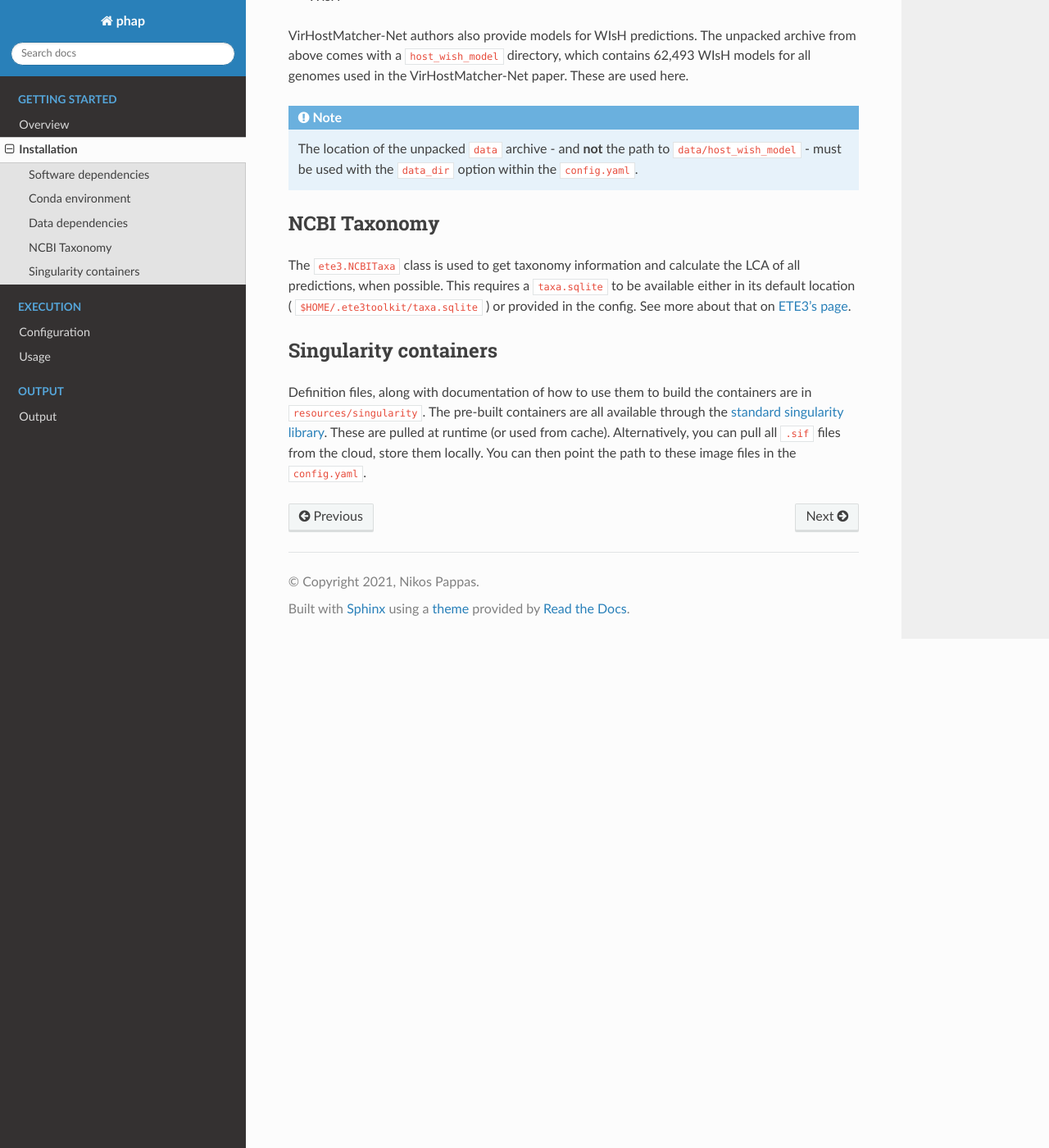
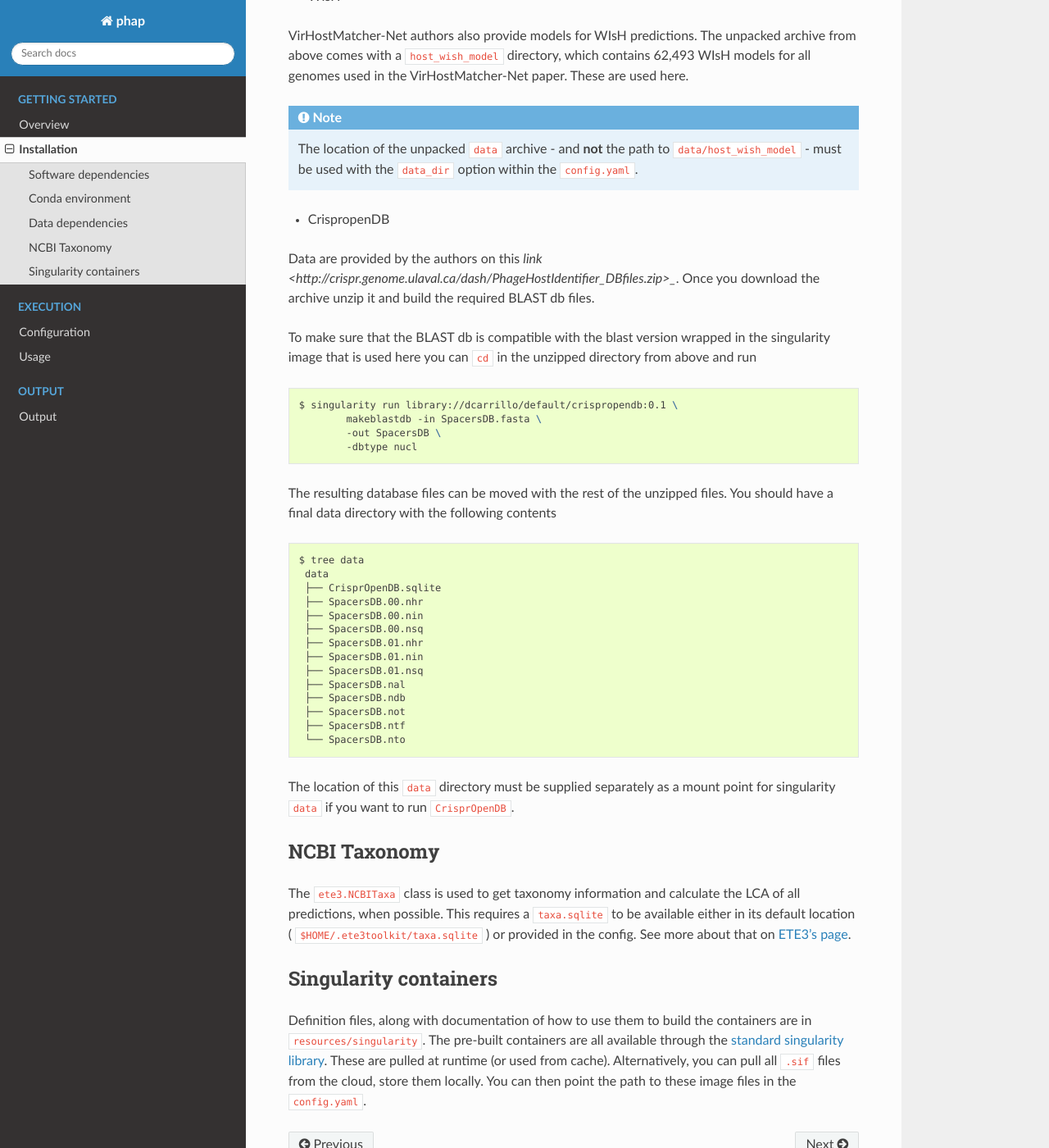
Before and after one commit to MGXlab/phap, a Sphinx documentation site: the page built from docs/getting_started/installation.rst, in a window 1280 px wide and 1400 px high, scrolled down 1296 px. Shown: the whole window at 82% size. Built offline with Sphinx 7.4.7 and the Read the Docs theme 2.0.0, drawn with Linux system fonts in a browser that asks for light colours.

Commit message:
docs for crispropendb

```diff
--- a/docs/getting_started/installation.rst
+++ b/docs/getting_started/installation.rst
@@ -80,6 +80,46 @@ VirHostMatcher-Net paper. These are used here.
     ``data/host_wish_model`` - must be used with the ``data_dir``
     option within the ``config.yaml``.
 
+* CrispropenDB
+
+Data are provided by the authors on this
+`link <http://crispr.genome.ulaval.ca/dash/PhageHostIdentifier_DBfiles.zip>_`.
+Once you download the archive unzip it and build the required BLAST db files.
+
+To make sure that the BLAST db is compatible with the blast version wrapped
+in the singularity image that is used here you can ``cd`` in the unzipped
+directory from above and run
+
+.. code-block:: bash
+
+    $ singularity run library://dcarrillo/default/crispropendb:0.1 \
+            makeblastdb -in SpacersDB.fasta \
+            -out SpacersDB \
+            -dbtype nucl
+
+The resulting database files can be moved with the rest of the unzipped files.
+You should have a final data directory with the following contents
+
+.. code-block:: bash:
+
+   $ tree data
+    data
+    ├── CrisprOpenDB.sqlite
+    ├── SpacersDB.00.nhr
+    ├── SpacersDB.00.nin
+    ├── SpacersDB.00.nsq
+    ├── SpacersDB.01.nhr
+    ├── SpacersDB.01.nin
+    ├── SpacersDB.01.nsq
+    ├── SpacersDB.nal
+    ├── SpacersDB.ndb
+    ├── SpacersDB.not
+    ├── SpacersDB.ntf
+    └── SpacersDB.nto
+
+The location of this ``data`` directory must be supplied separately as a mount
+point for singularity ``data`` if you want to run ``CrisprOpenDB``.
+
 .. _installation-ncbi:
 
 NCBI Taxonomy
```
Also changed, not shown: docs/execution/usage.md (+3 -3 lines), docs/getting_started/overview.md (+8 -7 lines).
